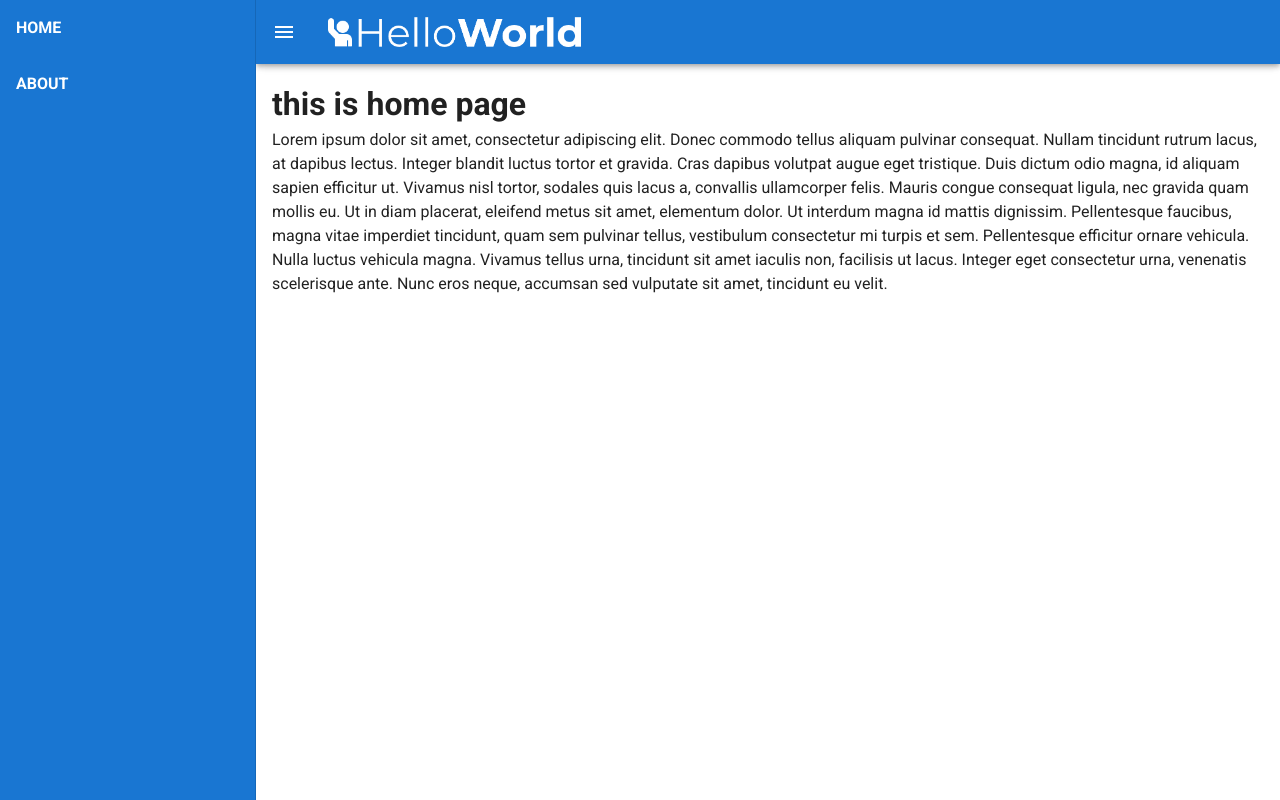
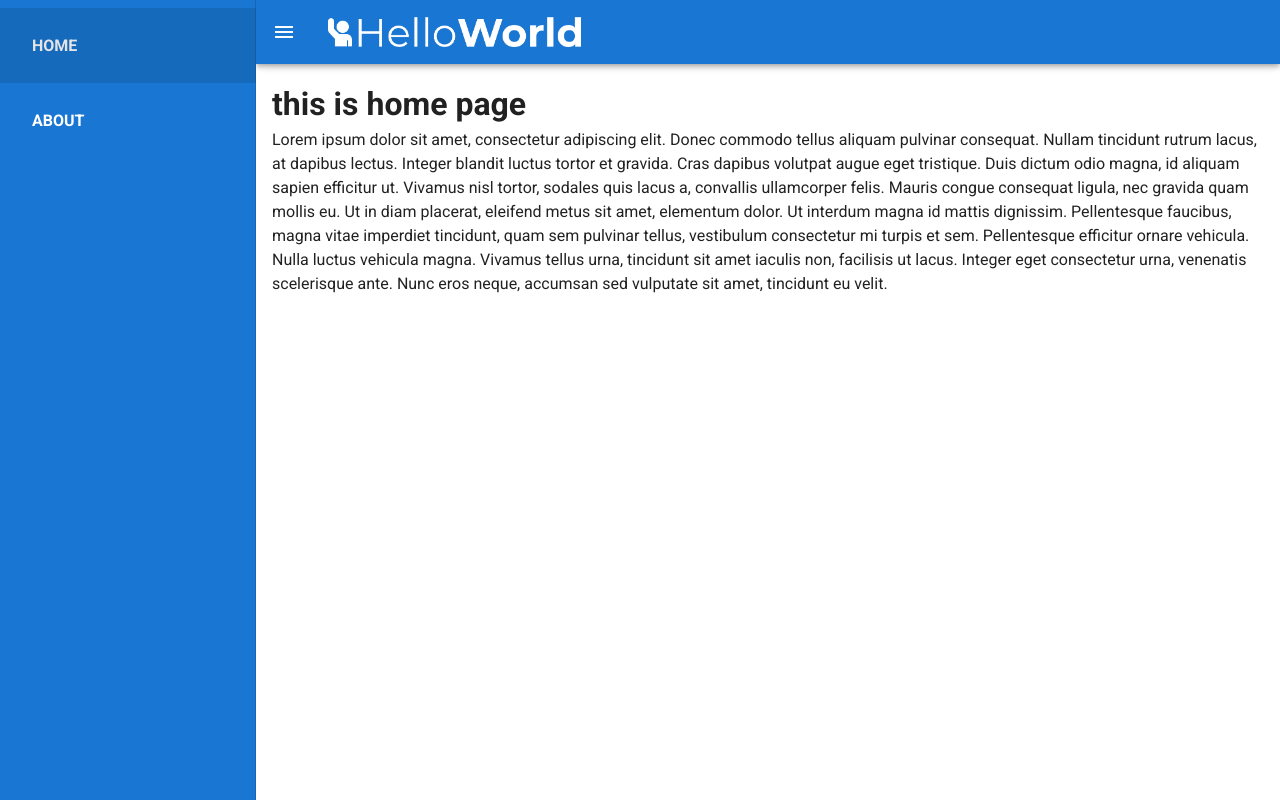
Before and after one commit to JackyLiangSilk/vueproject, a Vue app: page / in a window 1280 px wide. Both pictures are taken after a click on the button 28 px from the left and 32 px from the top of the page. Built offline with nearby package versions, Linux system fonts and the light colour scheme.

Commit message:
clean up router js and router links

```diff
--- a/src/components/TopNav.vue
+++ b/src/components/TopNav.vue
@@ -11,11 +11,18 @@
 			</v-toolbar-title>
 		</v-app-bar>
 		<v-navigation-drawer app v-model="menu" color="primary">
-			<div class="header-link" v-for="(link, index) in headerLinks" :key="index">
+			<!-- <div class="header-link" v-for="(link, index) in headerLinks" :key="index">
 				<router-link
 				class="pa-4 d-block white--text text-decoration-none text-uppercase font-weight-bold"
-				:to="link.url">{{link.title}}</router-link>
-			</div>
+				:to="link.route">{{link.title}}</router-link>
+			</div> -->
+			<v-list>
+				<v-list-item v-for="link in headerLinks" :key="link.route" router :to="link.route">
+					<v-list-item-content>
+						<v-list-item-title class="pa-4 d-block white--text text-decoration-none text-uppercase font-weight-bold">{{link.title}}</v-list-item-title>
+					</v-list-item-content>
+				</v-list-item>
+			</v-list>
 		</v-navigation-drawer>
 	</div>
 </template>
@@ -28,11 +35,11 @@
 				menu: false,
 				headerLinks: [
 					{
-						url: '/',
+						route: '/',
 						title: 'Home'
 					},
 					{
-						url: '/about',
+						route: '/about',
 						title: 'About'
 					}
 				]
--- a/src/router/index.js
+++ b/src/router/index.js
@@ -4,7 +4,10 @@ import Home from '../views/Home.vue'
 
 Vue.use(VueRouter)
 
-  const routes = [
+export default new VueRouter({
+  mode: 'history',
+  base: process.env.BASE_URL,
+  routes : [
       {
         path: '/',
         name: 'Home',
@@ -19,10 +22,4 @@ Vue.use(VueRouter)
         component: () => import(/* webpackChunkName: "about" */ '../views/About.vue')
       }
     ]
-
-const router = new VueRouter({
-  routes,
-  mode: 'history'
 })
-
-export default router
```
Lines whose indentation alone changed are shown as unchanged.
